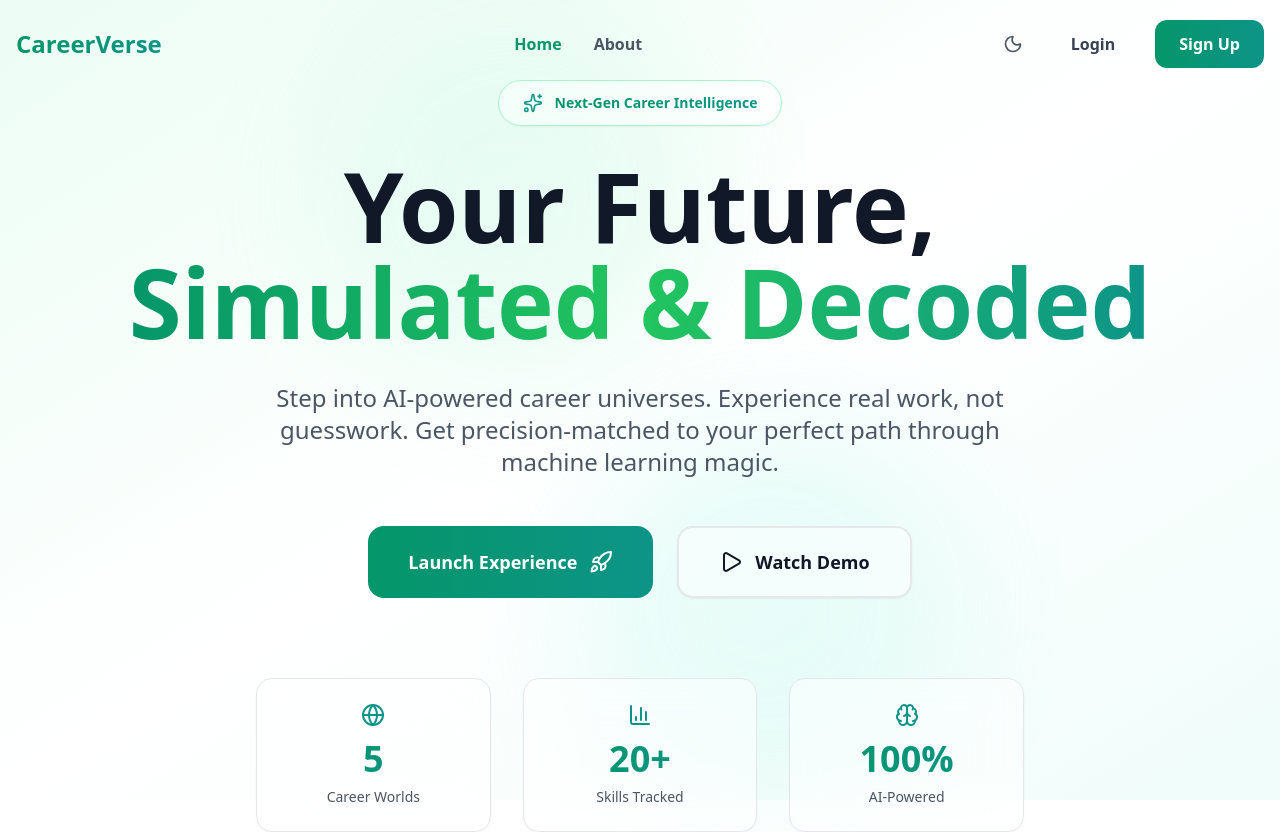
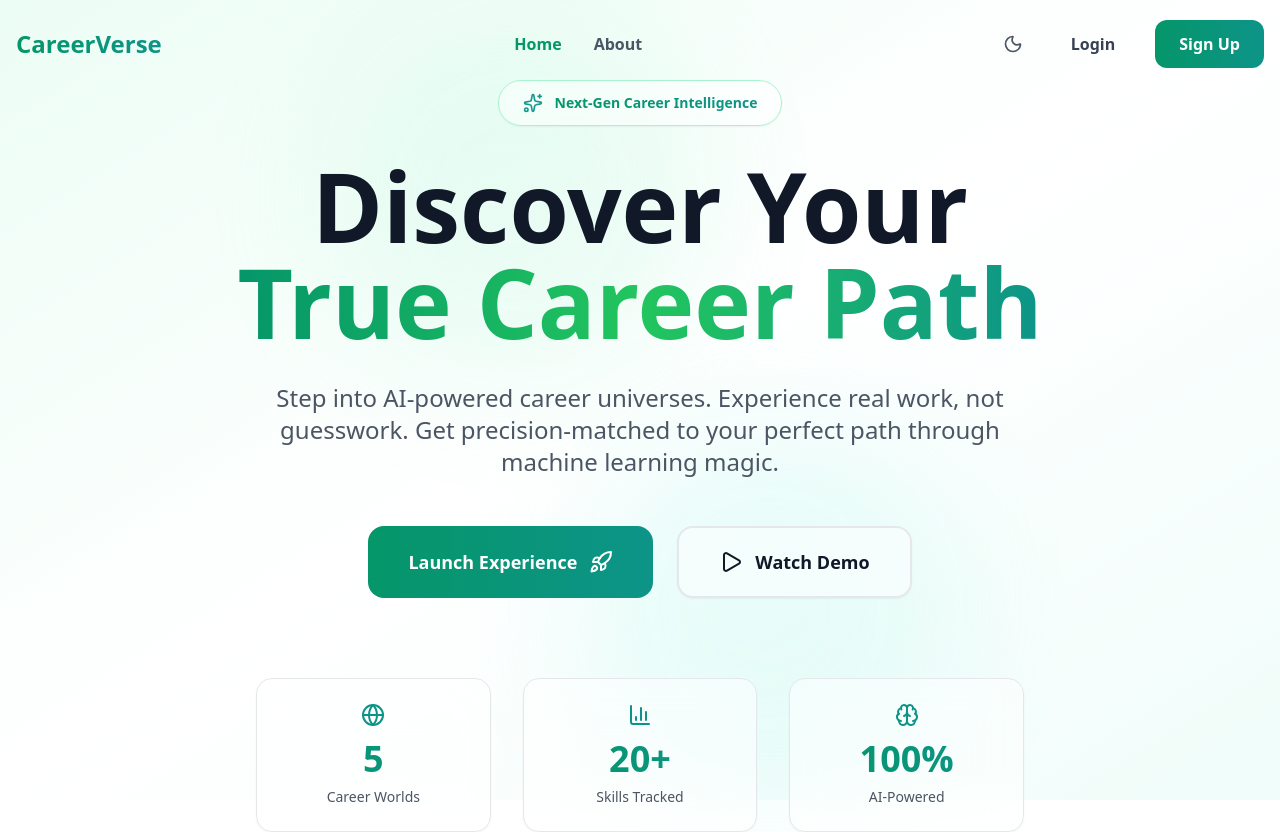
Before and after one commit to NishaMax/CareerVerse, a React (Vite) app: page / in a window 1280 px wide. Shown: the top 832 px of the page. Built offline with nearby package versions, Linux system fonts and the light colour scheme.

Commit message:
Update hero slogan to Discover Your True Career Path

```diff
--- a/src/pages/Home.jsx
+++ b/src/pages/Home.jsx
@@ -24,10 +24,10 @@ const Home = () => {
                     </div>
 
                     <h1 className="text-6xl md:text-8xl font-black mb-8 leading-tight animate-fade-in-up text-gray-900 dark:text-white">
-                        Your Future,
+                        Discover Your
                         <br />
                         <span className="bg-gradient-to-r from-emerald-600 via-green-500 to-teal-600 dark:from-emerald-400 dark:via-green-400 dark:to-teal-400 bg-clip-text text-transparent animate-gradient">
-                            Simulated & Decoded
+                            True Career Path
                         </span>
                     </h1>
 
```
